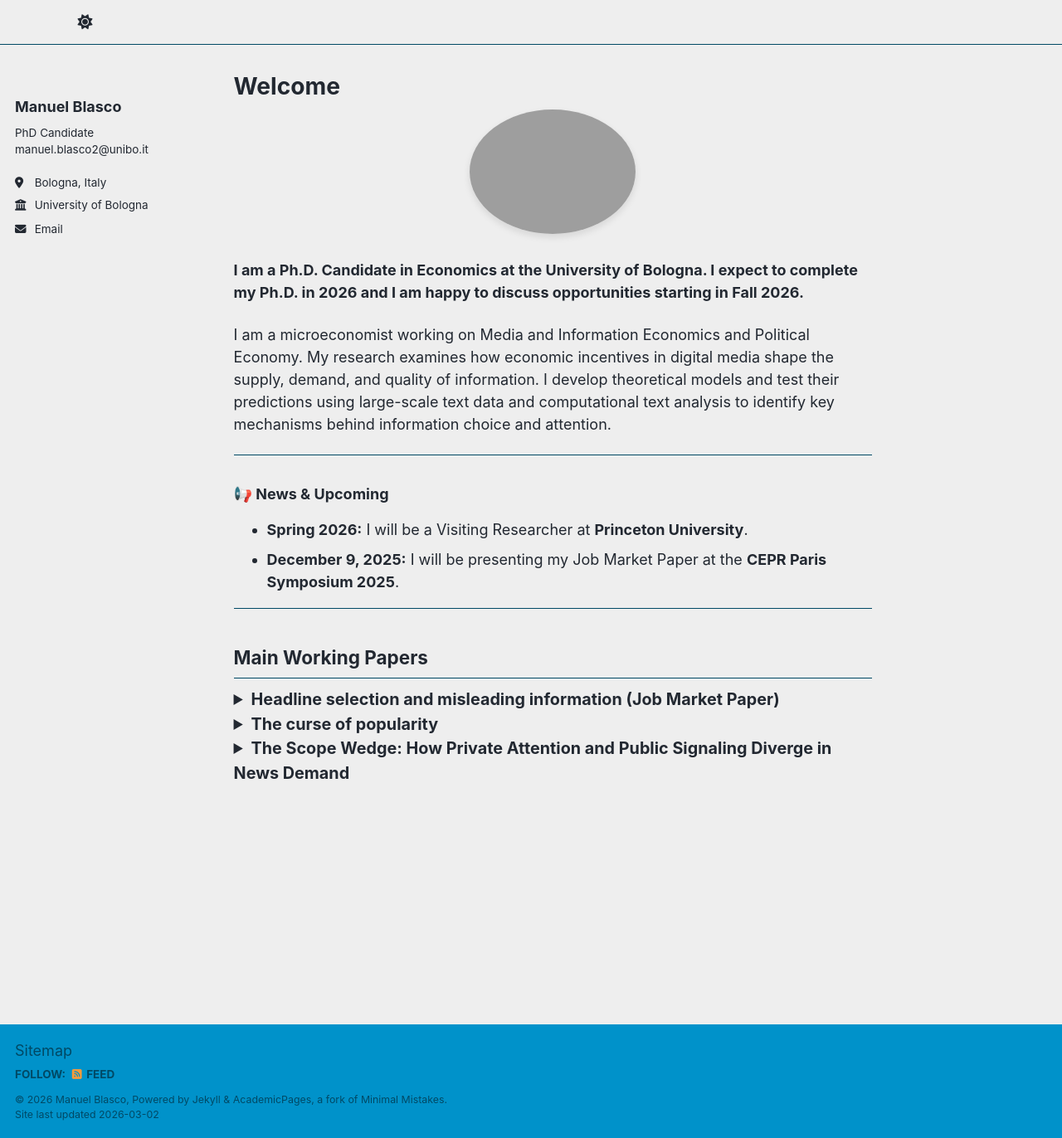
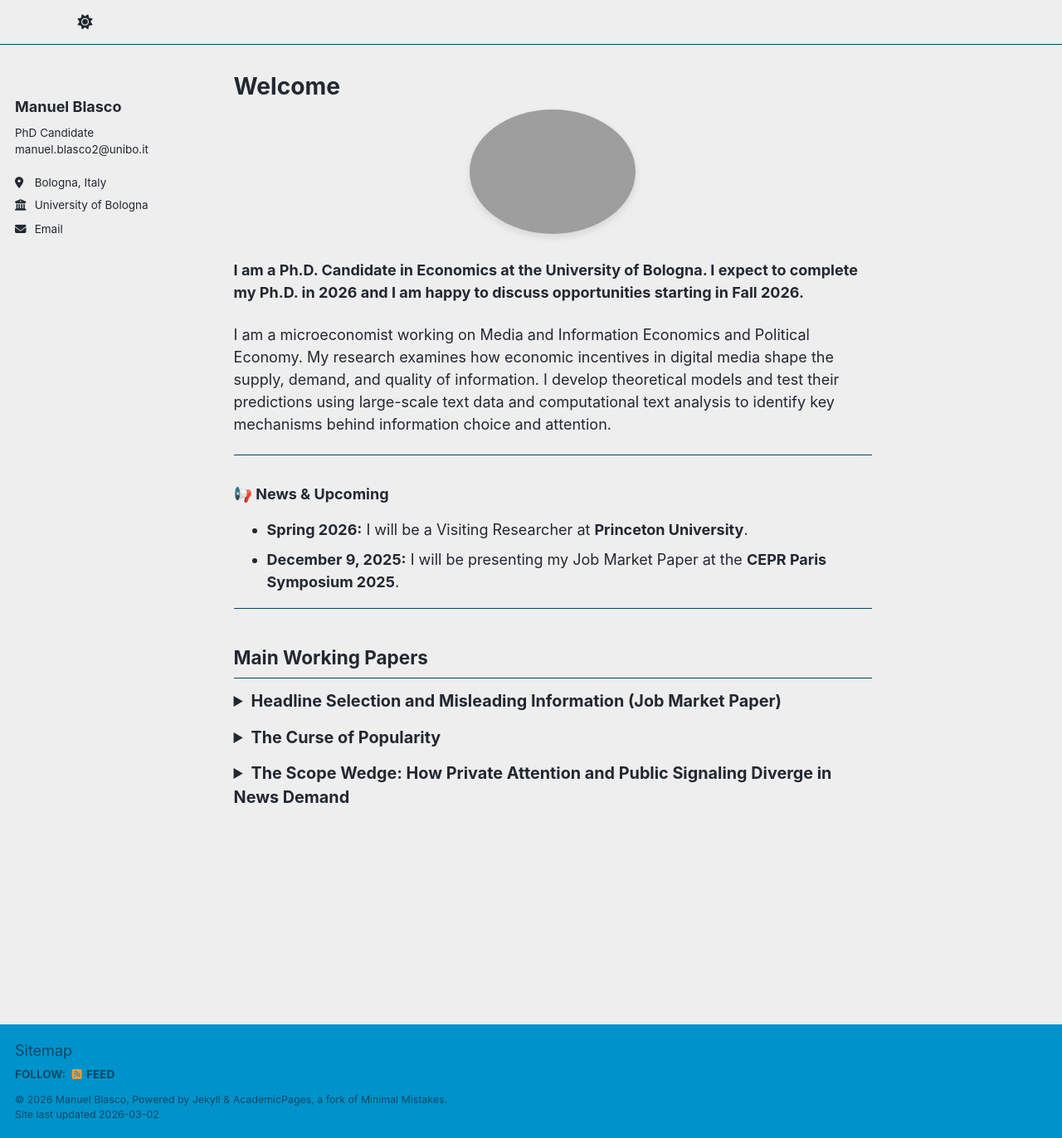
Before and after one commit to ManuelBlasco/manuelblasco.github.io, a Jekyll site: the page built from _pages/about.md, in a window 1280 px wide and 1372 px high. Shown: the whole window at 83% size. Built offline with Jekyll 4.4.1, drawn with Linux system fonts in a browser that asks for light colours; a script that is not in the unit is left out.

Commit message:
Update about.md

```diff
--- a/_pages/about.md
+++ b/_pages/about.md
@@ -29,35 +29,35 @@ I am a microeconomist working on Media and Information Economics and Political E
 
 ## Main Working Papers
 
+<style>
+  details { margin: 0.75rem 0; }
+  summary { cursor: pointer; font-weight: 700; font-size: 1.1em; }
+  details .paper-body { margin-top: 10px; margin-left: 20px; font-style: italic; }
+</style>
+
 <details>
-  <summary style="cursor: pointer; font-weight: bold; font-size: 1.1em;">
-    Headline selection and misleading information (Job Market Paper)
-  </summary>
-  <div style="margin-top: 10px; margin-left: 20px; font-style: italic;">
+  <summary>Headline Selection and Misleading Information (Job Market Paper)</summary>
+  <div class="paper-body">
     <p>
-      I develop a model of strategic headline selection where a headline is an endogenously chosen subsignal of underlying information. Although outlets cannot lie, they selectively disclose one truthful component to induce consumers to purchase the full article. In equilibrium, purely economic incentives can produce belief-reversing headlines—previews that move a fully rational reader’s posterior opposite to the direction implied by the full signal—even under hard information constraints and absent ideological motives. Welfare implications follow: distorted preview selection can reduce decision quality and generate inefficiencies despite factual accuracy.. Using a novel dataset of 150,000 U.S. news articles and LLM-based text analysis, I show that headline–content divergence increases with an article’s semantic heterogeneity and that a non-negligible share of headlines meaningfully misrepresent the article’s main message.
+      I develop a model of strategic headline selection where a headline is an endogenously chosen subsignal of underlying information. Although outlets cannot lie, they selectively disclose one truthful component to induce consumers to purchase the full article. In equilibrium, purely economic incentives can produce belief-reversing headlines—previews that move a fully rational reader’s posterior opposite to the direction implied by the full signal—even under hard information constraints and absent ideological motives. These distortions can reduce decision quality and generate inefficiencies despite factual accuracy. Using a novel dataset of 150,000 U.S. news articles and LLM-based text analysis, I show that headline–content divergence increases with an article’s semantic heterogeneity, and that a non-negligible share of headlines meaningfully misrepresent the article’s main message.
     </p>
   </div>
 </details>
 
 <details>
-  <summary style="cursor: pointer; font-weight: bold; font-size: 1.1em;">
-    The curse of popularity
-  </summary>
-  <div style="margin-top: 10px; margin-left: 20px; font-style: italic;">
+  <summary>The Curse of Popularity</summary>
+  <div class="paper-body">
     <p>
-I develop a model where media outlets jointly choose which topic to cover (agenda setting) and how to report (editorial slant) under limited consumer attention. I characterize the conditions under which a “curse of popularity” emerges: when a topic becomes sufficiently popular, competing outlets converge on that same issue and—rather than conveying the most informative coverage—have incentives to introduce editorial bias, crowding out other topics and reducing welfare. By contrast, when attention is more dispersed, outlets tend to specialize across topics and (in equilibrium) report more truthfully, improving informational quality and decision-making.
+      I develop a model where media outlets jointly choose which topic to cover (agenda setting) and how to report (editorial slant) under limited consumer attention. I characterize the conditions under which a “curse of popularity” emerges: when a topic becomes sufficiently popular, competing outlets converge on that same issue and—rather than conveying the most informative coverage—have incentives to introduce editorial bias, crowding out other topics and reducing welfare. By contrast, when attention is more dispersed, outlets tend to specialize across topics and (in equilibrium) report more truthfully, improving informational quality and decision-making.
     </p>
   </div>
 </details>
 
 <details>
-  <summary style="cursor: pointer; font-weight: bold; font-size: 1.1em;">
-    The Scope Wedge: How Private Attention and Public Signaling Diverge in News Demand
-  </summary>
-  <div style="margin-top: 10px; margin-left: 20px; font-style: italic;">
+  <summary>The Scope Wedge: How Private Attention and Public Signaling Diverge in News Demand</summary>
+  <div class="paper-body">
     <p>
-I exploit a unique dataset in which each article appears simultaneously in two attention rankings—Most Viewed and Most Shared—to study how private and public use of news diverge for identical content. I combine these empirical patterns with a simple model of informational and signaling utility. Preliminary results reveal a systematic “scope wedge”: locally useful articles attract more private attention, while nationally framed or identity-related pieces are disproportionately shared. Moreover, contrary to common claims, shared articles are not simpler—they are more sophisticated, consistent with signaling rather than “dumbing down.”
+      I exploit a unique dataset in which each article appears simultaneously in two attention rankings—Most Viewed and Most Shared—to study how private and public use of news diverge for identical content. I combine these empirical patterns with a simple model of informational and signaling utility. Preliminary results reveal a systematic “scope wedge”: locally useful articles attract more private attention, while nationally framed or identity-related pieces are disproportionately shared. Moreover, contrary to common claims, shared articles are not simpler—they are more sophisticated, consistent with signaling rather than “dumbing down.”
     </p>
   </div>
 </details>
```
